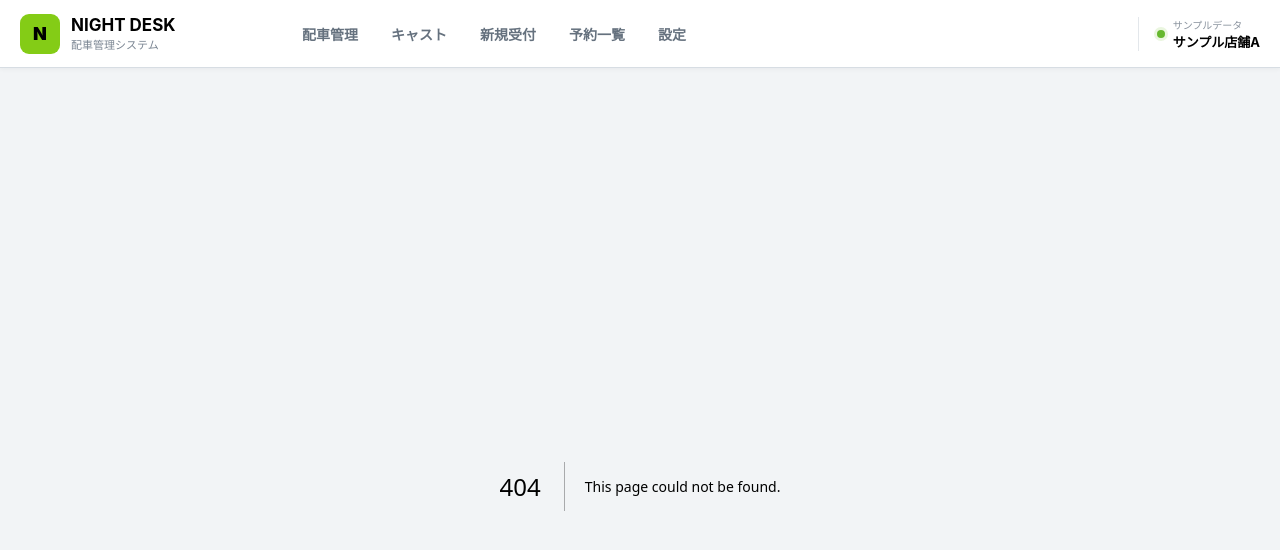
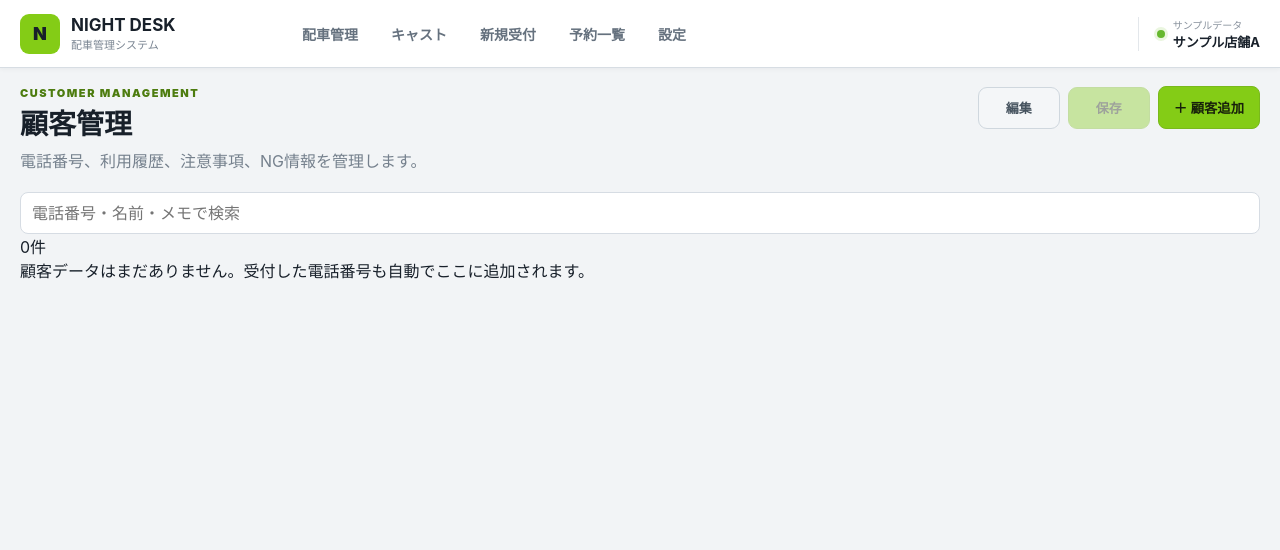
Before and after one commit to admozisan-design/night-desk, a Next.js app: page /customers in a window 1280 px wide. Before the commit this address had no page. Shown: the top 550 px of the page. Built offline with nearby package versions, Linux system fonts and the light colour scheme.

Commit message:
Add customer management page

```diff
--- /dev/null
+++ b/app/customers/page.tsx
@@ -0,0 +1,159 @@
+"use client";
+
+import { FormEvent, useEffect, useMemo, useState } from "react";
+import { loadCustomers, loadOrders, saveCustomers } from "@/lib/storage";
+import type { Customer, Order } from "@/lib/types";
+
+function cloneCustomer(customer:Customer):Customer{return {...customer};}
+
+export default function CustomersPage(){
+  const [customers,setCustomers]=useState<Customer[]>([]);
+  const [orders,setOrders]=useState<Order[]>([]);
+  const [drafts,setDrafts]=useState<Record<string,Customer>>({});
+  const [isEditing,setIsEditing]=useState(false);
+  const [addOpen,setAddOpen]=useState(false);
+  const [saved,setSaved]=useState(false);
+  const [query,setQuery]=useState("");
+
+  useEffect(()=>{
+    const refresh=()=>{
+      setCustomers(loadCustomers());
+      setOrders(loadOrders());
+    };
+    refresh();
+    window.addEventListener("nightdesk:orders",refresh);
+    window.addEventListener("nightdesk:customers",refresh);
+    return ()=>{
+      window.removeEventListener("nightdesk:orders",refresh);
+      window.removeEventListener("nightdesk:customers",refresh);
+    };
+  },[]);
+
+  function startEdit(){
+    setDrafts(Object.fromEntries(customers.map(customer=>[customer.id,cloneCustomer(customer)])));
+    setIsEditing(true);
+  }
+
+  function updateDraft(id:string,changes:Partial<Customer>){
+    setDrafts(prev=>{
+      const base=prev[id]??cloneCustomer(customers.find(customer=>customer.id===id)!);
+      return {...prev,[id]:{...base,...changes}};
+    });
+  }
+
+  function saveAll(){
+    const next=customers.map(customer=>drafts[customer.id]?cloneCustomer(drafts[customer.id]):customer);
+    saveCustomers(next);
+    setCustomers(next);
+    setDrafts({});
+    setIsEditing(false);
+    setSaved(true);
+    window.setTimeout(()=>setSaved(false),1200);
+  }
+
+  function addCustomer(e:FormEvent<HTMLFormElement>){
+    e.preventDefault();
+    const fd=new FormData(e.currentTarget);
+    const phone=String(fd.get("phone")||"").trim();
+    if(!phone) return;
+    if(customers.some(customer=>customer.phone===phone)) return;
+    const customer:Customer={
+      id:crypto.randomUUID(),
+      phone,
+      name:String(fd.get("name")||"").trim(),
+      notes:String(fd.get("notes")||"").trim(),
+      ngInfo:String(fd.get("ngInfo")||"").trim(),
+      active:true
+    };
+    const next=[...customers,customer];
+    saveCustomers(next);
+    setCustomers(next);
+    setAddOpen(false);
+    e.currentTarget.reset();
+  }
+
+  const filtered=useMemo(()=>{
+    const q=query.trim().toLowerCase();
+    if(!q) return customers;
+    return customers.filter(customer=>
+      customer.phone.toLowerCase().includes(q) ||
+      (customer.name??"").toLowerCase().includes(q) ||
+      (customer.notes??"").toLowerCase().includes(q) ||
+      (customer.ngInfo??"").toLowerCase().includes(q)
+    );
+  },[customers,query]);
+
+  function stats(phone:string){
+    const list=orders.filter(order=>order.customerPhone===phone && order.status!=="cancelled");
+    const latest=[...list].sort((a,b)=>b.createdAt.localeCompare(a.createdAt))[0];
+    return {count:list.length,last:latest?new Date(latest.createdAt).toLocaleDateString("ja-JP"):"—"};
+  }
+
+  return <div className="customerManagementPage">
+    <header className="pageHeader customerRegistryHeader">
+      <div>
+        <p className="eyebrow">CUSTOMER MANAGEMENT</p>
+        <h1>顧客管理</h1>
+        <p>電話番号、利用履歴、注意事項、NG情報を管理します。</p>
+      </div>
+      <div className="customerHeaderActions masterPageActions">
+        {saved&&<span className="saveToast">保存しました</span>}
+        <button className="masterEditButton" type="button" disabled={isEditing} onClick={startEdit}>編集</button>
+        <button className="masterSaveButton" type="button" disabled={!isEditing} onClick={saveAll}>保存</button>
+        <button className="primaryButton" type="button" onClick={()=>setAddOpen(true)}>＋ 顧客追加</button>
+      </div>
+    </header>
+
+    <div className="customerToolbar">
+      <input value={query} onChange={e=>setQuery(e.target.value)} placeholder="電話番号・名前・メモで検索"/>
+      <span>{filtered.length}件</span>
+    </div>
+
+    <section className="customerCardGrid">
+      {filtered.map(customer=>{
+        const current=isEditing?(drafts[customer.id]??customer):customer;
+        const usage=stats(customer.phone);
+        return <article key={customer.id} className={`customerCard ${current.active===false?"isInactive":""} ${isEditing?"isEditing":""}`}>
+          <div className="customerCardHeader">
+            <div><strong>{current.name||"名前未登録"}</strong><small>{current.phone}</small></div>
+            <label className="switchLabel">
+              <input type="checkbox" checked={current.active!==false} disabled={!isEditing}
+                onChange={e=>updateDraft(customer.id,{active:e.target.checked})}/>
+              <span>利用可</span>
+            </label>
+          </div>
+          <div className="customerUsage">
+            <div><span>利用回数</span><strong>{usage.count}回</strong></div>
+            <div><span>最終利用</span><strong>{usage.last}</strong></div>
+          </div>
+          <div className="customerCardBody">
+            <label>電話番号<input value={current.phone} disabled={!isEditing} onChange={e=>updateDraft(customer.id,{phone:e.target.value})}/></label>
+            <label>名前・呼び名<input value={current.name??""} disabled={!isEditing} onChange={e=>updateDraft(customer.id,{name:e.target.value})}/></label>
+            <label>注意事項<textarea rows={3} value={current.notes??""} disabled={!isEditing} onChange={e=>updateDraft(customer.id,{notes:e.target.value})}/></label>
+            <label>NG情報<textarea rows={3} value={current.ngInfo??""} disabled={!isEditing} onChange={e=>updateDraft(customer.id,{ngInfo:e.target.value})}/></label>
+          </div>
+        </article>
+      })}
+      {!filtered.length&&<div className="masterEmpty">顧客データはまだありません。受付した電話番号も自動でここに追加されます。</div>}
+    </section>
+
+    {addOpen&&<div className="castModalBackdrop" onMouseDown={e=>{if(e.currentTarget===e.target)setAddOpen(false);}}>
+      <div className="customerAddModal">
+        <div className="castAddModalHeader">
+          <div><p className="eyebrow">ADD CUSTOMER</p><h2>顧客追加</h2></div>
+          <button className="castModalClose" type="button" onClick={()=>setAddOpen(false)}>×</button>
+        </div>
+        <form className="customerAddForm" onSubmit={addCustomer}>
+          <label>電話番号<input name="phone" required autoFocus placeholder="090-0000-0000"/></label>
+          <label>名前・呼び名<input name="name" placeholder="任意"/></label>
+          <label>注意事項<textarea name="notes" rows={3}/></label>
+          <label>NG情報<textarea name="ngInfo" rows={3}/></label>
+          <div className="castAddModalActions">
+            <button className="secondaryButton" type="button" onClick={()=>setAddOpen(false)}>キャンセル</button>
+            <button className="primaryButton" type="submit">顧客を登録</button>
+          </div>
+        </form>
+      </div>
+    </div>}
+  </div>
+}
```
